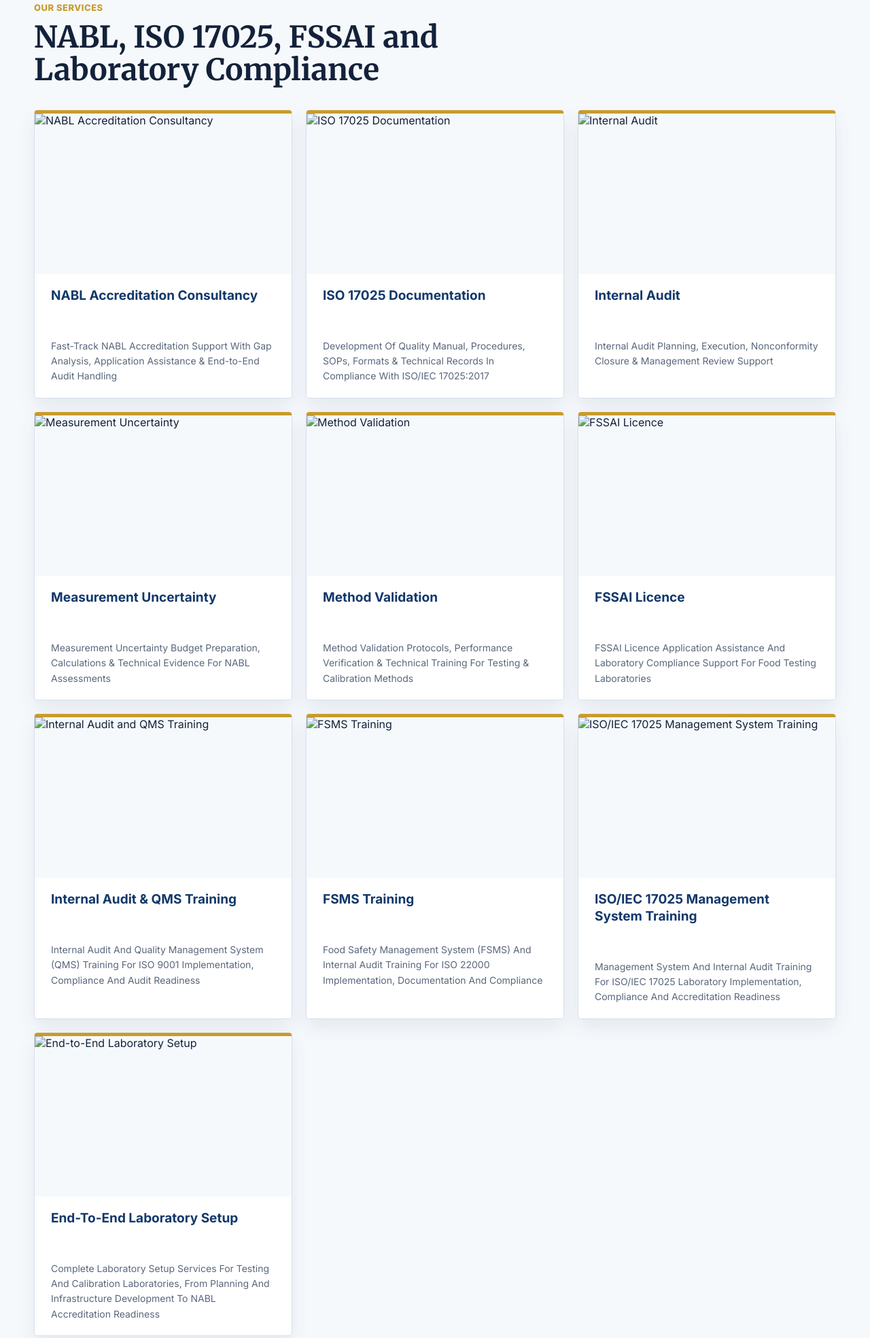
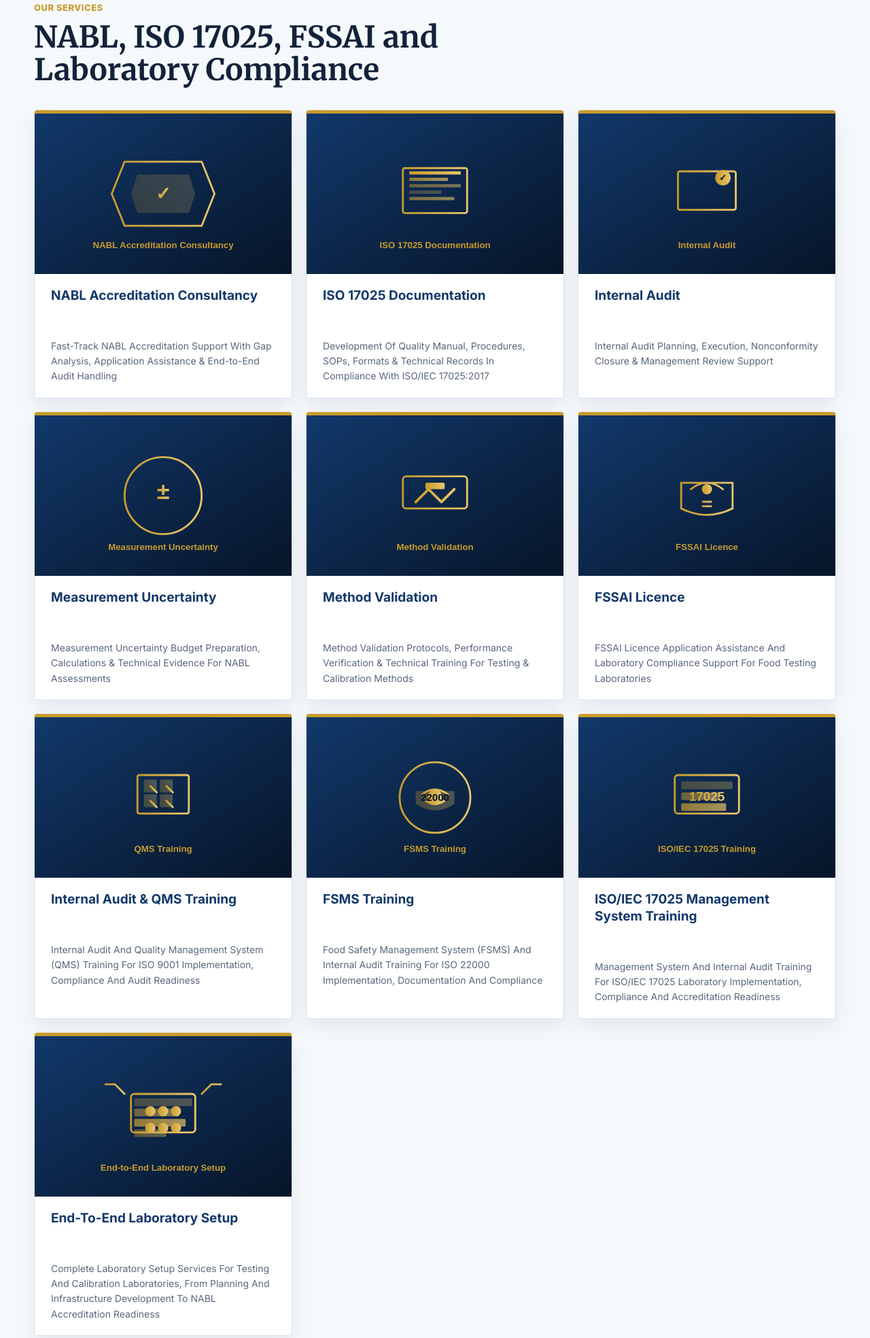
Before and after one commit to mouli-devs/uday-consultancy-services, a website: page public/index.html in a window 1280 px wide. Shown: the part 1674-3642 px from the top of the page at 68% size. Drawn offline with Linux system fonts and the light colour scheme.

Commit message:
Add service images as SVG files + fix references

```diff
--- a/public/index.html
+++ b/public/index.html
@@ -114,70 +114,70 @@
           <div class="service-grid">
             <article data-animate>
               <div class="service-image">
-                <img src="assets/service-nabl.jpg" alt="NABL Accreditation Consultancy" loading="lazy">
+                <img src="assets/service-nabl.svg" alt="NABL Accreditation Consultancy" loading="lazy">
               </div>
               <h3>NABL Accreditation Consultancy</h3>
               <p>Fast-Track NABL Accreditation Support With Gap Analysis, Application Assistance & End-to-End Audit Handling</p>
             </article>
             <article data-animate>
               <div class="service-image">
-                <img src="assets/service-iso17025.jpg" alt="ISO 17025 Documentation" loading="lazy">
+                <img src="assets/service-iso17025.svg" alt="ISO 17025 Documentation" loading="lazy">
               </div>
               <h3>ISO 17025 Documentation</h3>
               <p>Development Of Quality Manual, Procedures, SOPs, Formats & Technical Records In Compliance With ISO/IEC 17025:2017</p>
             </article>
             <article data-animate>
               <div class="service-image">
-                <img src="assets/service-audit.jpg" alt="Internal Audit" loading="lazy">
+                <img src="assets/service-audit.svg" alt="Internal Audit" loading="lazy">
               </div>
               <h3>Internal Audit</h3>
               <p>Internal Audit Planning, Execution, Nonconformity Closure & Management Review Support</p>
             </article>
             <article data-animate>
               <div class="service-image">
-                <img src="assets/service-uncertainty.jpg" alt="Measurement Uncertainty" loading="lazy">
+                <img src="assets/service-uncertainty.svg" alt="Measurement Uncertainty" loading="lazy">
               </div>
               <h3>Measurement Uncertainty</h3>
               <p>Measurement Uncertainty Budget Preparation, Calculations & Technical Evidence For NABL Assessments</p>
             </article>
             <article data-animate>
               <div class="service-image">
-                <img src="assets/service-validation.jpg" alt="Method Validation" loading="lazy">
+                <img src="assets/service-validation.svg" alt="Method Validation" loading="lazy">
               </div>
               <h3>Method Validation</h3>
               <p>Method Validation Protocols, Performance Verification & Technical Training For Testing & Calibration Methods</p>
             </article>
             <article data-animate>
               <div class="service-image">
-                <img src="assets/service-fssai.jpg" alt="FSSAI Licence" loading="lazy">
+                <img src="assets/service-fssai.svg" alt="FSSAI Licence" loading="lazy">
               </div>
               <h3>FSSAI Licence</h3>
               <p>FSSAI Licence Application Assistance And Laboratory Compliance Support For Food Testing Laboratories</p>
             </article>
             <article data-animate>
               <div class="service-image">
-                <img src="assets/service-qms.jpg" alt="Internal Audit and QMS Training" loading="lazy">
+                <img src="assets/service-qms.svg" alt="Internal Audit and QMS Training" loading="lazy">
               </div>
               <h3>Internal Audit & QMS Training</h3>
               <p>Internal Audit And Quality Management System (QMS) Training For ISO 9001 Implementation, Compliance And Audit Readiness</p>
             </article>
             <article data-animate>
               <div class="service-image">
-                <img src="assets/service-fsms.jpg" alt="FSMS Training" loading="lazy">
+                <img src="assets/service-fsms.svg" alt="FSMS Training" loading="lazy">
               </div>
               <h3>FSMS Training</h3>
               <p>Food Safety Management System (FSMS) And Internal Audit Training For ISO 22000 Implementation, Documentation And Compliance</p>
             </article>
             <article data-animate>
               <div class="service-image">
-                <img src="assets/service-17025-training.jpg" alt="ISO/IEC 17025 Management System Training" loading="lazy">
+                <img src="assets/service-17025-training.svg" alt="ISO/IEC 17025 Management System Training" loading="lazy">
               </div>
               <h3>ISO/IEC 17025 Management System Training</h3>
               <p>Management System And Internal Audit Training For ISO/IEC 17025 Laboratory Implementation, Compliance And Accreditation Readiness</p>
             </article>
             <article data-animate>
               <div class="service-image">
-                <img src="assets/service-setup.jpg" alt="End-to-End Laboratory Setup" loading="lazy">
+                <img src="assets/service-setup.svg" alt="End-to-End Laboratory Setup" loading="lazy">
               </div>
               <h3>End-To-End Laboratory Setup</h3>
               <p>Complete Laboratory Setup Services For Testing And Calibration Laboratories, From Planning And Infrastructure Development To NABL Accreditation Readiness</p>
@@ -200,49 +200,49 @@
           <div class="service-grid">
             <article data-animate>
               <div class="service-image">
-                <img src="assets/service-qms.jpg" alt="QMS Training" loading="lazy">
+                <img src="assets/service-qms.svg" alt="QMS Training" loading="lazy">
               </div>
               <h3>QMS Training</h3>
               <p>Quality Management Systems Training For Organizations Preparing For Structured Implementation And Internal Audits</p>
             </article>
             <article data-animate>
               <div class="service-image">
-                <img src="assets/service-fsms.jpg" alt="ISO 22000 FSMS Support" loading="lazy">
+                <img src="assets/service-fsms.svg" alt="ISO 22000 FSMS Support" loading="lazy">
               </div>
               <h3>ISO 22000 FSMS Support</h3>
               <p>FSMS Training, Documentation, Internal Audit, HACCP, Gap Analysis, And Certification Support</p>
             </article>
             <article data-animate>
               <div class="service-image">
-                <img src="assets/service-fssai-audit.jpg" alt="FSSAI Compliance Audits" loading="lazy">
+                <img src="assets/service-fssai-audit.svg" alt="FSSAI Compliance Audits" loading="lazy">
               </div>
               <h3>FSSAI Compliance Audits</h3>
               <p>Compliance Audits For Food Businesses, Restaurants, Hotels, Storage, Import/Export, And Retail Food Businesses</p>
             </article>
             <article data-animate>
               <div class="service-image">
-                <img src="assets/service-iso9001.jpg" alt="ISO 9001:2015 Training" loading="lazy">
+                <img src="assets/service-iso9001.svg" alt="ISO 9001:2015 Training" loading="lazy">
               </div>
               <h3>ISO 9001:2015 Training</h3>
               <p>Awareness And Internal Auditor Training For Teams Implementing ISO 9001 Quality Systems</p>
             </article>
             <article data-animate>
               <div class="service-image">
-                <img src="assets/service-17025-support.jpg" alt="ISO/IEC 17025:2017 Support" loading="lazy">
+                <img src="assets/service-17025-support.svg" alt="ISO/IEC 17025:2017 Support" loading="lazy">
               </div>
               <h3>ISO/IEC 17025:2017 Support</h3>
               <p>Training, Documentation, Internal Audit, Method Validation, Measurement Uncertainty, PT Planning, And NABL Consultancy</p>
             </article>
             <article data-animate>
               <div class="service-image">
-                <img src="assets/service-setup.jpg" alt="End-to-End Laboratory Setup" loading="lazy">
+                <img src="assets/service-setup.svg" alt="End-to-End Laboratory Setup" loading="lazy">
               </div>
               <h3>End-To-End Laboratory Setup</h3>
               <p>Layout Planning, Workflow, Equipment Guidance, Installation Support, Calibration Planning, SOPs, Quality Manual, Records, Staff Training, And Competency Evaluation</p>
             </article>
             <article data-animate>
               <div class="service-image">
-                <img src="assets/service-nabl-support.jpg" alt="NABL Accreditation Support" loading="lazy">
+                <img src="assets/service-nabl-support.svg" alt="NABL Accreditation Support" loading="lazy">
               </div>
               <h3>NABL Accreditation Support</h3>
               <p>Gap Analysis, Application Support, Internal Audit, Management Review, Corrective Actions, Pre-Assessment, And Final Assessment Support</p>
```
Also changed, not shown: public/assets/service-17025-support.svg (renamed from public/assets/service-17025-support.jpg), public/assets/service-17025-training.svg (renamed from public/assets/service-17025-training.jpg), public/assets/service-audit.svg (renamed from public/assets/service-audit.jpg), public/assets/service-fsms.svg (renamed from public/assets/service-fsms.jpg), public/assets/service-fssai-audit.svg (renamed from public/assets/service-fssai-audit.jpg), public/assets/service-fssai.svg (renamed from public/assets/service-fssai.jpg), public/assets/service-iso17025.svg (renamed from public/assets/service-iso17025.jpg), public/assets/service-iso9001.svg (renamed from public/assets/service-iso9001.jpg), public/assets/service-nabl-support.svg (renamed from public/assets/service-nabl-support.jpg), public/assets/service-nabl.svg (renamed from public/assets/service-nabl.jpg), public/assets/service-qms.svg (renamed from public/assets/service-qms.jpg), public/assets/service-setup.svg (added), public/assets/service-uncertainty.svg (renamed from public/assets/service-uncertainty.jpg), public/assets/service-validation.svg (renamed from public/assets/service-validation.jpg).
